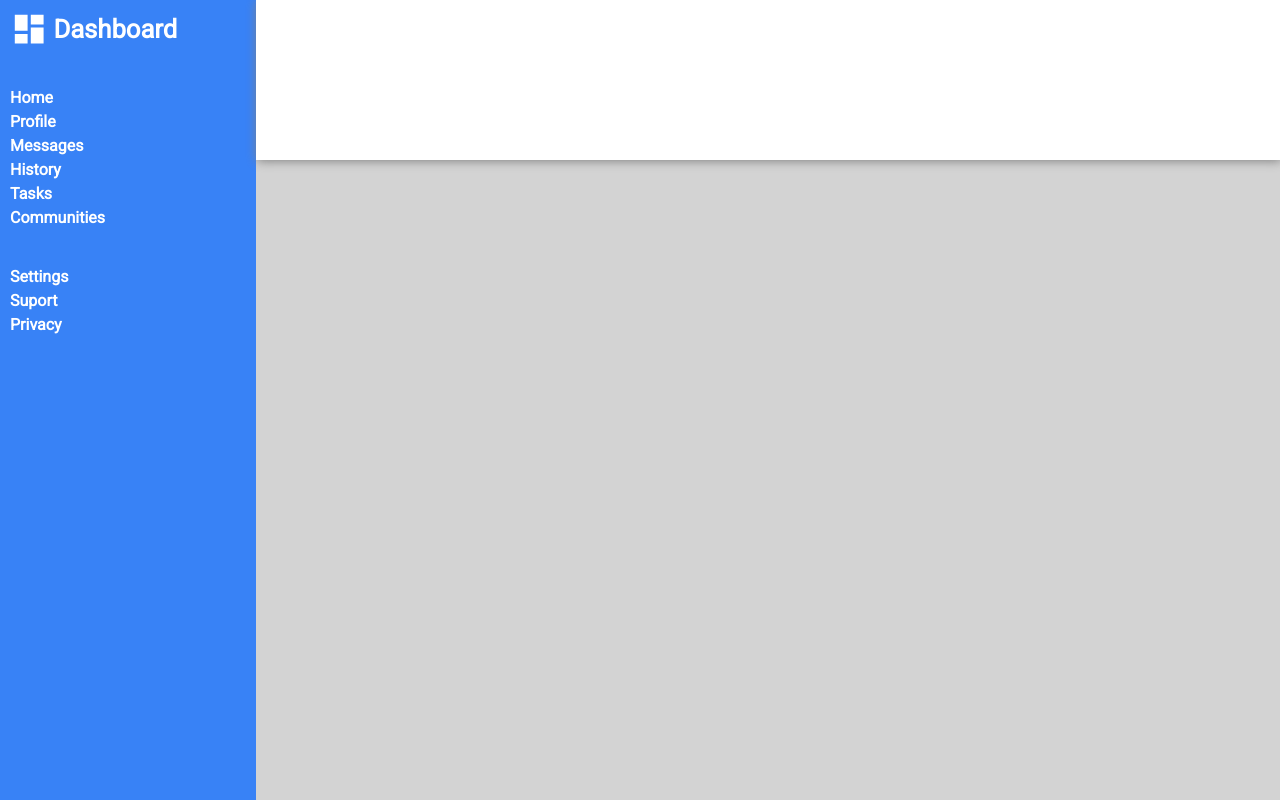
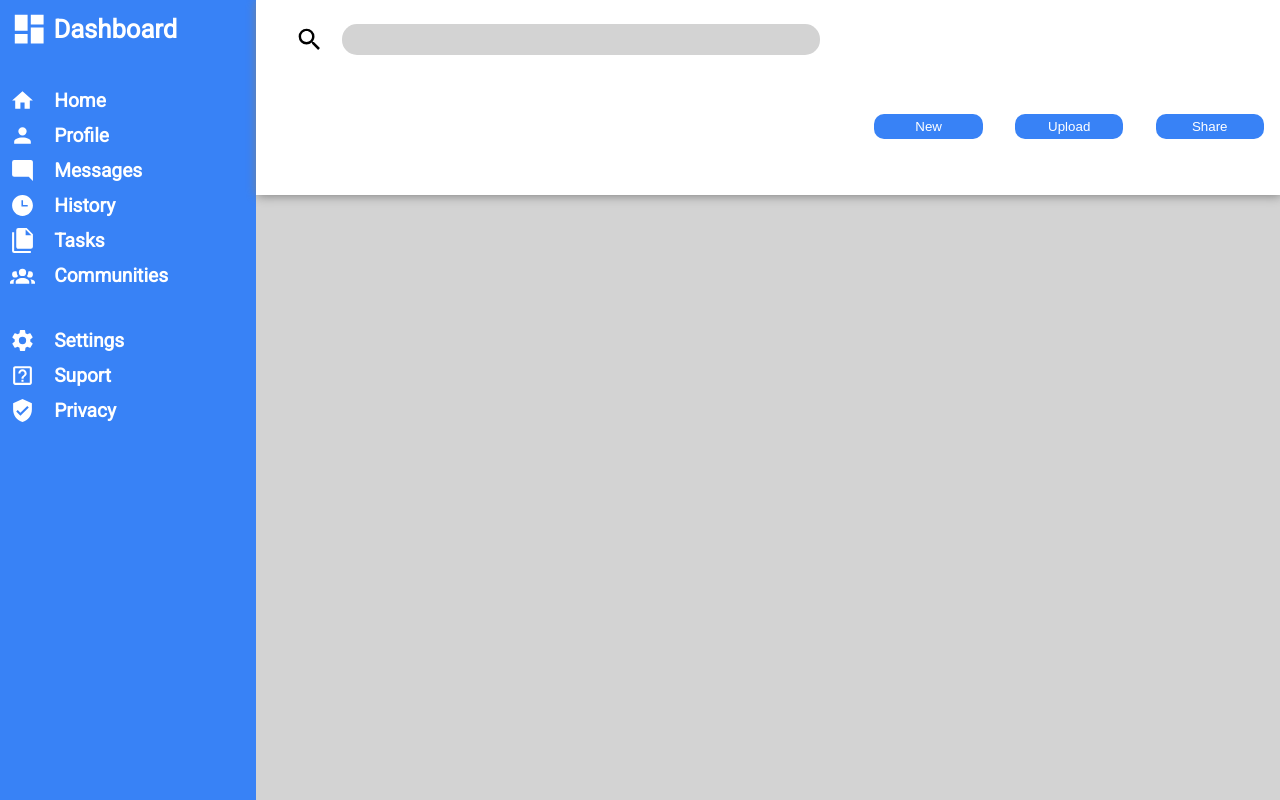
Before and after one commit to gabrielsenadc/odin-admin_dashboard, a plain HTML site: page index.html in a window 1280 px wide. Drawn offline with Linux system fonts and the light colour scheme.

Commit message:
Finalizando Sidebar e começando Header

```diff
--- a/index.html
+++ b/index.html
@@ -10,26 +10,66 @@
     <div class="sidebar">
         <div class="nav">
             <div class="branding">
-                <svg xmlns="http://www.w3.org/2000/svg" viewBox="0 0 24 24"><title>view-dashboard</title><path d="M13,3V9H21V3M13,21H21V11H13M3,21H11V15H3M3,13H11V3H3V13Z" /></svg> <div> Dashboard</div>
+                <svg xmlns="http://www.w3.org/2000/svg" viewBox="0 0 24 24"><title>view-dashboard</title><path d="M13,3V9H21V3M13,21H21V11H13M3,21H11V15H3M3,13H11V3H3V13Z" /></svg>
+                <div> Dashboard</div>
             </div>
 
             <div class="secondary">
+                <div>
+                    <svg xmlns="http://www.w3.org/2000/svg" viewBox="0 0 24 24"><title>home</title><path d="M10,20V14H14V20H19V12H22L12,3L2,12H5V20H10Z" /></svg>
                     <div>Home</div>
+                </div>
+                <div>
+                    <svg xmlns="http://www.w3.org/2000/svg" viewBox="0 0 24 24"><title>account</title><path d="M12,4A4,4 0 0,1 16,8A4,4 0 0,1 12,12A4,4 0 0,1 8,8A4,4 0 0,1 12,4M12,14C16.42,14 20,15.79 20,18V20H4V18C4,15.79 7.58,14 12,14Z" /></svg>
                     <div>Profile</div>
+                </div>
+                <div>
+                    <svg xmlns="http://www.w3.org/2000/svg" viewBox="0 0 24 24"><title>message-reply</title><path d="M22,4C22,2.89 21.1,2 20,2H4A2,2 0 0,0 2,4V16A2,2 0 0,0 4,18H18L22,22V4Z" /></svg>
                     <div>Messages</div>
+                </div>
+                <div>
+                    <svg xmlns="http://www.w3.org/2000/svg" viewBox="0 0 24 24"><title>clock-time-three</title><path d="M12 2C6.5 2 2 6.5 2 12C2 17.5 6.5 22 12 22C17.5 22 22 17.5 22 12S17.5 2 12 2M17 13H11V7H12.5V11.5H17V13Z" /></svg>
                     <div>History</div>
+                </div>
+                <div>
+                    <svg xmlns="http://www.w3.org/2000/svg" viewBox="0 0 24 24"><title>file-multiple</title><path d="M15,7H20.5L15,1.5V7M8,0H16L22,6V18A2,2 0 0,1 20,20H8C6.89,20 6,19.1 6,18V2A2,2 0 0,1 8,0M4,4V22H20V24H4A2,2 0 0,1 2,22V4H4Z" /></svg>
                     <div>Tasks</div>
+                </div>
+                <div>
+                    <svg xmlns="http://www.w3.org/2000/svg" viewBox="0 0 24 24"><title>account-group</title><path d="M12,5.5A3.5,3.5 0 0,1 15.5,9A3.5,3.5 0 0,1 12,12.5A3.5,3.5 0 0,1 8.5,9A3.5,3.5 0 0,1 12,5.5M5,8C5.56,8 6.08,8.15 6.53,8.42C6.38,9.85 6.8,11.27 7.66,12.38C7.16,13.34 6.16,14 5,14A3,3 0 0,1 2,11A3,3 0 0,1 5,8M19,8A3,3 0 0,1 22,11A3,3 0 0,1 19,14C17.84,14 16.84,13.34 16.34,12.38C17.2,11.27 17.62,9.85 17.47,8.42C17.92,8.15 18.44,8 19,8M5.5,18.25C5.5,16.18 8.41,14.5 12,14.5C15.59,14.5 18.5,16.18 18.5,18.25V20H5.5V18.25M0,20V18.5C0,17.11 1.89,15.94 4.45,15.6C3.86,16.28 3.5,17.22 3.5,18.25V20H0M24,20H20.5V18.25C20.5,17.22 20.14,16.28 19.55,15.6C22.11,15.94 24,17.11 24,18.5V20Z" /></svg>
                     <div>Communities</div>
+                </div>
             </div>
 
             <div class="secondary">
+                <div>
+                    <svg xmlns="http://www.w3.org/2000/svg" viewBox="0 0 24 24"><title>cog</title><path d="M12,15.5A3.5,3.5 0 0,1 8.5,12A3.5,3.5 0 0,1 12,8.5A3.5,3.5 0 0,1 15.5,12A3.5,3.5 0 0,1 12,15.5M19.43,12.97C19.47,12.65 19.5,12.33 19.5,12C19.5,11.67 19.47,11.34 19.43,11L21.54,9.37C21.73,9.22 21.78,8.95 21.66,8.73L19.66,5.27C19.54,5.05 19.27,4.96 19.05,5.05L16.56,6.05C16.04,5.66 15.5,5.32 14.87,5.07L14.5,2.42C14.46,2.18 14.25,2 14,2H10C9.75,2 9.54,2.18 9.5,2.42L9.13,5.07C8.5,5.32 7.96,5.66 7.44,6.05L4.95,5.05C4.73,4.96 4.46,5.05 4.34,5.27L2.34,8.73C2.21,8.95 2.27,9.22 2.46,9.37L4.57,11C4.53,11.34 4.5,11.67 4.5,12C4.5,12.33 4.53,12.65 4.57,12.97L2.46,14.63C2.27,14.78 2.21,15.05 2.34,15.27L4.34,18.73C4.46,18.95 4.73,19.03 4.95,18.95L7.44,17.94C7.96,18.34 8.5,18.68 9.13,18.93L9.5,21.58C9.54,21.82 9.75,22 10,22H14C14.25,22 14.46,21.82 14.5,21.58L14.87,18.93C15.5,18.67 16.04,18.34 16.56,17.94L19.05,18.95C19.27,19.03 19.54,18.95 19.66,18.73L21.66,15.27C21.78,15.05 21.73,14.78 21.54,14.63L19.43,12.97Z" /></svg>
                     <div>Settings</div>
+                </div>
+                <div>
+                    <svg xmlns="http://www.w3.org/2000/svg" viewBox="0 0 24 24"><title>help-box-outline</title><path d="M11 18H13V16H11V18M12 6C9.8 6 8 7.8 8 10H10C10 8.9 10.9 8 12 8S14 8.9 14 10C14 12 11 11.8 11 15H13C13 12.8 16 12.5 16 10C16 7.8 14.2 6 12 6M19 5V19H5V5H19M19 3H5C3.9 3 3 3.9 3 5V19C3 20.1 3.9 21 5 21H19C20.1 21 21 20.1 21 19V5C21 3.9 20.1 3 19 3Z" /></svg>
                     <div>Suport</div>
+                </div>
+                <div>
+                    <svg xmlns="http://www.w3.org/2000/svg" viewBox="0 0 24 24"><title>shield-check</title><path d="M10,17L6,13L7.41,11.59L10,14.17L16.59,7.58L18,9M12,1L3,5V11C3,16.55 6.84,21.74 12,23C17.16,21.74 21,16.55 21,11V5L12,1Z" /></svg>
                     <div>Privacy</div>
                 </div>
             </div>
         </div>
-    <div class="header"></div>
+    </div>
+    <div class="header">
+        <div class="search">
+            <svg xmlns="http://www.w3.org/2000/svg" viewBox="0 0 24 24"><title>magnify</title><path d="M9.5,3A6.5,6.5 0 0,1 16,9.5C16,11.11 15.41,12.59 14.44,13.73L14.71,14H15.5L20.5,19L19,20.5L14,15.5V14.71L13.73,14.44C12.59,15.41 11.11,16 9.5,16A6.5,6.5 0 0,1 3,9.5A6.5,6.5 0 0,1 9.5,3M9.5,5C7,5 5,7 5,9.5C5,12 7,14 9.5,14C12,14 14,12 14,9.5C14,7 12,5 9.5,5Z" /></svg>
+            <input type="text" name="search">
+        </div>
+        <div class=""></div>
+        <div class="user-info"></div>
+        <div class="buttons">
+            <button>New</button>
+            <button>Upload</button>
+            <button>Share</button>
+        </div>
+    </div>
     <div class="main-content">
         <div class="your-projects"></div>
         <div class="announcements"></div>
--- a/style.css
+++ b/style.css
@@ -11,6 +11,8 @@ body {
 
     font-family: 'Roboto';
 }
+
+/* ---------- Side bar ---------- */
 
 .sidebar {
     grid-row: 1 / 3;
@@ -28,33 +30,95 @@ body {
 .nav .branding {
     display: flex;
     gap: 5px;
-    font-size: max(15px, 2vw);
+    font-size: max(12px, 2vw);
     align-items: center;
+}
+
+.secondary div {
+    font-size: max(10px, 1.5vw);
 }
 
 .nav div {
     display: flex;
+    gap: 1.5vw;
     align-items: center;
 }
 
 .nav svg {
-    width: max(25px, 3vw);
+    width: clamp(15px, 2vw, 25px);
 }
 
-svg path {
+.branding svg {
+    width: max(20px, 3vw);
+}
+
+.nav svg path {
     fill: white;
 }
 
 .nav .secondary {
     display: grid;
-    gap: 5px;
+    gap: 10px;
 }
+
+
+/* ---------- Header ---------- */
 
 .header {
     background-color: white;
     box-shadow: 1px 1px 10px grey;
     position: relative;
+    padding: 10px;
+
+    display: grid;
+    grid-template: 1fr 2fr / 3fr 2fr;
 }
+
+.header .search {
+    display: grid;
+    grid-template-columns: 1fr 9fr;
+
+    gap: 3%;
+    align-items: center;
+}
+
+.header .search input {
+    width: 90%;
+    height: 50%;
+    background-color: lightgrey;
+    border: none;
+    border-radius: 15px;
+
+    justify-self: left;
+}
+
+.header .search svg {
+    height: 50%;
+    justify-self: right;
+}
+
+.header .buttons {
+    display: grid;
+    grid-template-columns: 1fr 1fr 1fr;
+
+    gap: 5%;
+    align-items: center;
+    justify-items: center;
+}
+
+.header .buttons button {
+    background-color: #3882F6;
+    border-radius: 10px;
+    border: none;
+    width: 90%;
+    padding: 5px 0;
+
+    text-align: center;
+    color: white;
+}
+
+
+/* ---------- Main Content ---------- */
 
 .main-content {
     background-color: lightgrey;
```
Also changed, not shown: assets/view-dashboard.svg (deleted). Lines whose indentation alone changed are shown as unchanged.
